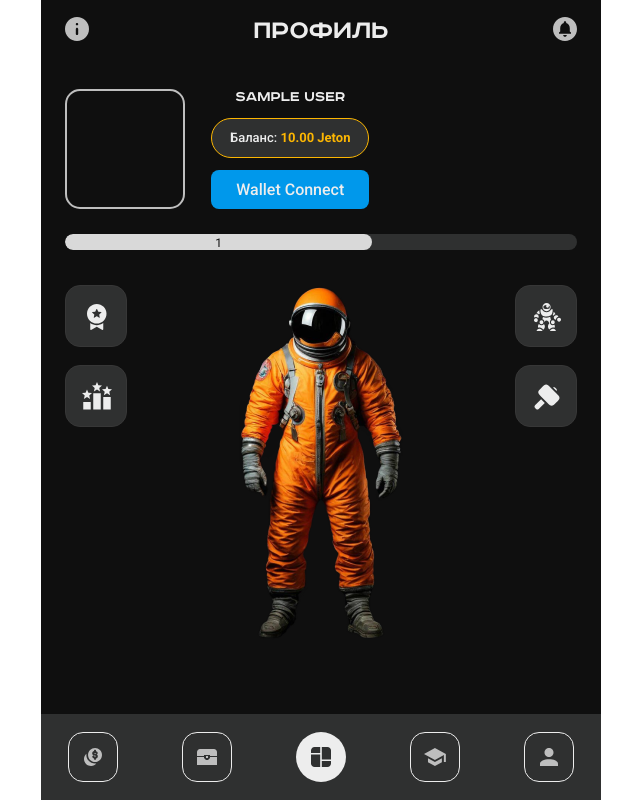
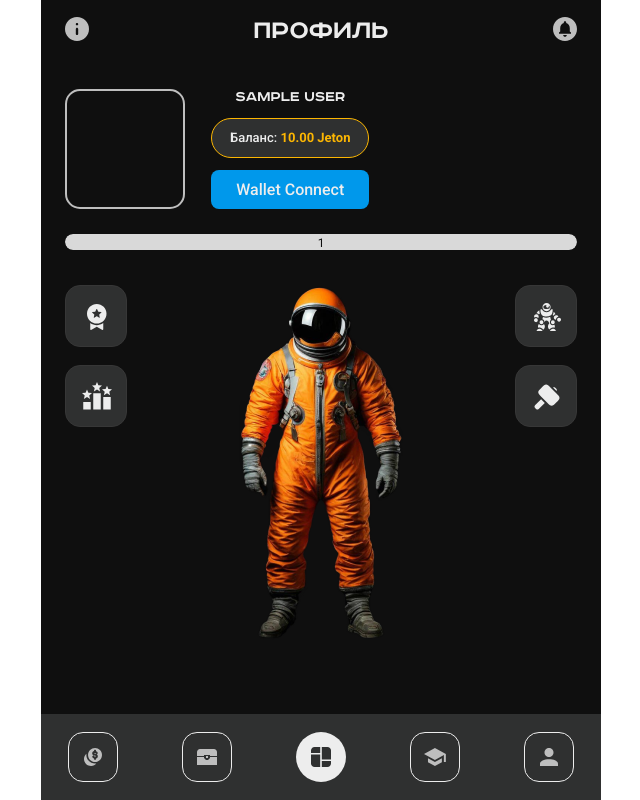
Before and after one commit to JinkoSiz/CoinWay, a Django app: page /users/account/ in a window 1280 px wide. Shown: the whole page, without its empty margins (319-959 px from the left). Run offline with Django 4.2, Linux system fonts and the light colour scheme; a user stored in the database is signed in; tables that the repository leaves empty hold one stand-in row (values such as "Sample post"); a database or web service that is not in the repository returns one stand-in record (values such as "Sample title"); data that the repository does not hold is empty; some libraries are stand-ins or nearby versions.

Commit message:
Fix for exp bar

```diff
--- a/users/templates/users/account.html
+++ b/users/templates/users/account.html
@@ -17,7 +17,7 @@
         <div class="account-item main">
             <div class="account-progress">
                 <div class="progress-bar">
-                    <div class="brogress-bar-line">
+                    <div class="brogress-bar-line" style="width: 100%">
                         <div class="progress-bar-counter">
                             <div class="progress-bar-count">{{profile.exp}}</div>
                             <!--<span>/</span>
```
